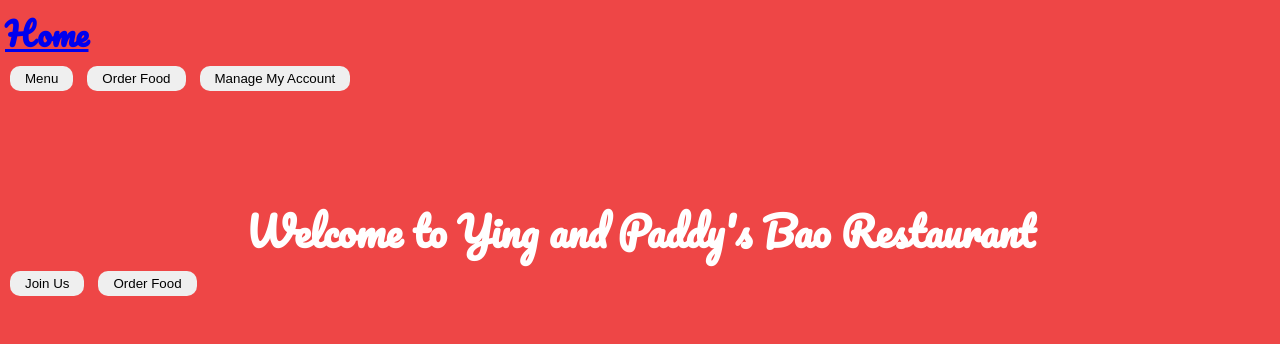
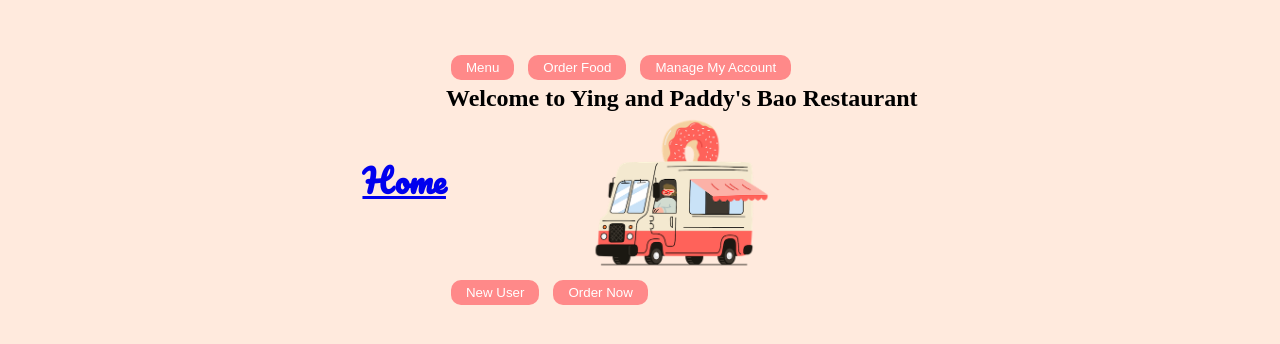
Before and after one commit to xiaowuuu/bao_restaurant, a Flask app: page / in a window 1280 px wide. Shown: the top 344 px of the page. Run offline with Flask 3, Linux system fonts and the light colour scheme; some web fonts are replaced.

Commit message:
add some css

```diff
--- a/static/style.css
+++ b/static/style.css
@@ -3,33 +3,60 @@
     padding: 0;
 }
 body {
-    background-color: rgb(238, 70, 70);
+    background-color: #FFEADD;
+    display:flex;
+    justify-content: center;
+    align-items: center;
+    margin:50px auto;
 }
 /* homepage */
 .h1-menu {
     font-family: 'Pacifico', cursive;
+
 }
+
+.menu-box {
+    border: solid 5px rgb(238, 142, 142);
+    border-radius: 10px;
+    padding: 10px;
+}
+
+.h1-menu:active {
+    color: white;
+}
+
 .homepage h1 {
     display: flex;
     justify-content: center;
     align-items: center;
-    margin-top: 100px;
-    color:white;
+    margin-top: 35px;
+    color:#FF6666;
     font-family: 'Pacifico', cursive;
     font-size:40px;
 }
+.header-wrap{
+    display:flex;
+    justify-content:center;
+    align-items: center;
+}
 
-.whole-page{
-    margin: 5px;
+img {
+    width: 40%;
+    display: block;
+    margin-left: auto;
+    margin-right: auto;
 }
+
 
 .buttons {
     border-radius: 10px;
     padding: 5px 15px;
     border: none;
     margin: 5px;
+    background-color: rgb(255, 137, 137);
+    color:white;
 }
 
 .buttons:hover {
-    background-color:rgb(230, 163, 163)
+    background-color:#FF6666
 }
--- a/templates/base.jinja
+++ b/templates/base.jinja
@@ -1,43 +1,42 @@
 <!DOCTYPE html>
 <html lang="en">
+
 <head>
     <meta charset="UTF-8">
     <meta name="viewport" content="width=device-width, initial-scale=1.0">
     <title>Ying & Paddy's Bao</title>
-    <link href="https://fonts.googleapis.com/css2?family=Borel&family=Caprasimo&family=Pacifico&display=swap" rel="stylesheet">
+    <link href="https://fonts.googleapis.com/css2?family=Borel&family=Caprasimo&family=Pacifico&display=swap"
+        rel="stylesheet">
     <link rel="stylesheet" href="https://cdnjs.cloudflare.com/ajax/libs/font-awesome/4.7.0/css/font-awesome.min.css">
     <link rel="stylesheet" href="{{ url_for('static', filename='style.css') }}">
 
 </head>
+
 <body>
-{# header logo / home link #}
-<div class="whole-page">
-    <div class="header-wrap">
-        <header class="header">
+    {# header logo / home link #}
+    <header class="header">
         <span>
-
-            <a href="/" class="logo" title="back to home"><h1 class="h1-menu">Home</h1></a>
-
+            <a href="/" class="logo" title="back to home">
+                <h1 class="h1-menu">Home</h1>
+            </a>
         </span>
-        </header>
-    </div>
-
-    <main class="">
+    </header>
+    <main>
         <nav>
             {# buttons: menu, user input/submit order, kitchen buttont #}
             <button onclick="window.location.href='/items';" class="buttons">Menu</button>
             <button onclick="window.location.href='/orders/new';" class="buttons">Order Food</button>
             <button onclick="window.location.href='/users';" class="buttons">Manage My Account</button>
-
         </nav>
         <section id="content">
-        <div class="homepage wrap">
-        {% block content %}
+            <div>
+                {% block content %}
 
-        {% endblock content %}
-        </div>
+                {% endblock content %}
+
         </section>
     </main>
 </body>
-</div>
+
+
 </html>
--- a/templates/index.jinja
+++ b/templates/index.jinja
@@ -2,10 +2,11 @@
 
 {% block content %}
 <div class="homepage-title">
-<h1>Welcome to Ying and Paddy's Bao Restaurant</h1>
+    <h1>Welcome to Ying and Paddy's Bao Restaurant</h1>
 </div>
-<div class="home-button wrap">
-<button onclick="location.href='/users/add';" class="buttons">Join Us</button>
-<button onclick="window.location.href='/orders/new';" class="buttons">Order Food</button>
-</div>
+<span class="home-content">
+    <img src="static/images/beepbeep.png" alt="beepbeep">
+    <button onclick="location.href='/users/add';" class="buttons">New User</button>
+    <button onclick="window.location.href='/orders/new';" class="buttons">Order Now</button>
+</span>
 {% endblock content %}
--- a/templates/items/index.jinja
+++ b/templates/items/index.jinja
@@ -2,9 +2,9 @@
 {% extends 'base.jinja' %}
 
 {% block content %}
-<div class="info_block">
+
     <h1>Menu</h1>
-
+<div class="menu-box">
     {% for item in items %}
     <ul style="list-style-type:none;">
 {% if  item.category == "Bao" %}
--- /dev/null
+++ b/templates/orders/popular.jinja
@@ -0,0 +1,5 @@
+{% extends 'base.jinja' %}
+{% block content %}
+<h1>The most popular food this MONTH</h1>
+
+{% endblock content %}
```
Also changed, not shown: static/images/beepbeep.png (added).
